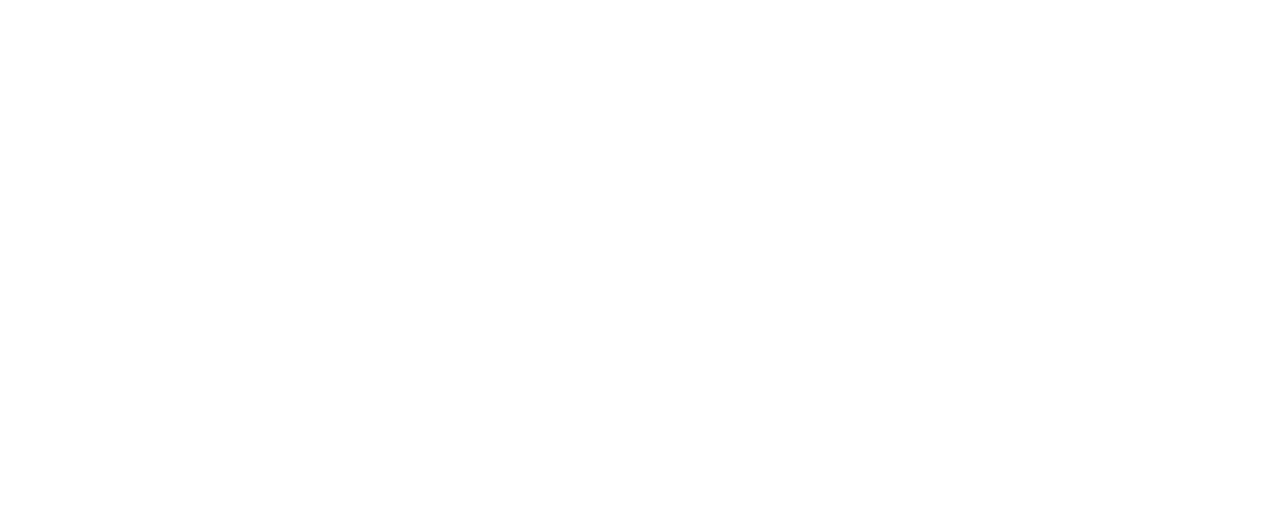
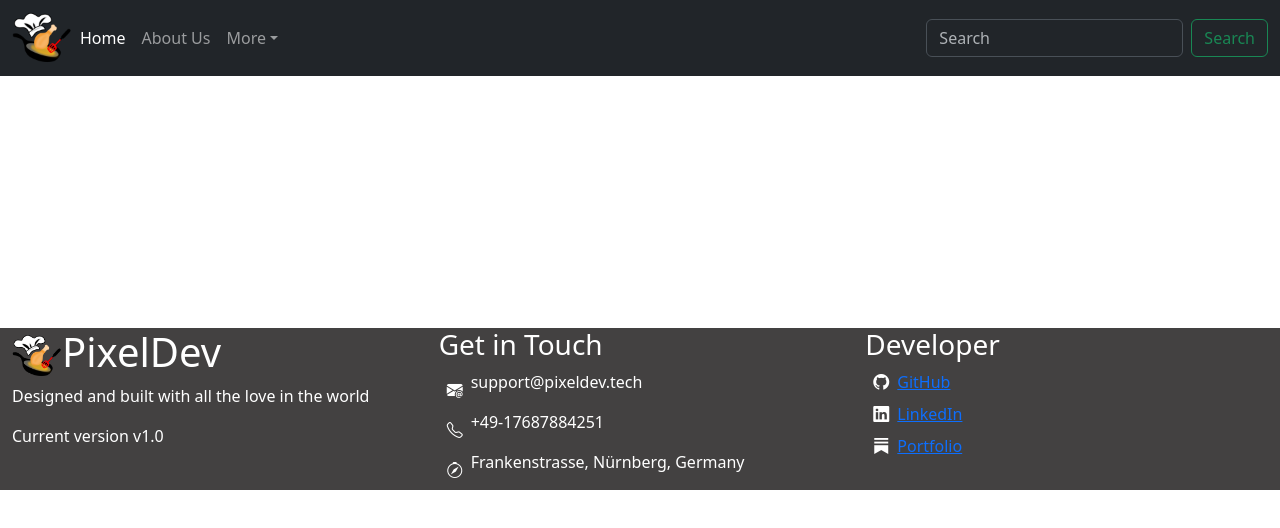
Before and after one commit to arjungirish01/Gastronomy, a React (Create React App) app: page /recipe in a window 1280 px wide. Before the commit this address had no page. Shown: the top 528 px of the page. Built offline with nearby package versions, Linux system fonts and the light colour scheme; the HTML template or start-up script is replaced by a standard one.

Commit message:
Recipe created and routing done

```diff
--- a/src/App.css
+++ b/src/App.css
@@ -0,0 +1,9 @@
+.main-container{
+  display:flex;
+  flex-direction:column;
+  min-height: 100vh;
+}
+
+.footer{
+  margin-top:auto;
+}
--- a/src/App.js
+++ b/src/App.js
@@ -1,13 +1,24 @@
 import './App.css';
 import Home from "./components/Home.js"
 import {Route,Routes} from "react-router-dom"
-import Header from "./components/Header.js";
+import Recipe from "./components/Recipe.js";
+import data from "./data";
 
 function App() {
+  const recipeElements=data.map(item=>(
+    <Route path={`/recipe/${item.id}`} element={<Recipe itemId={item.id} key={item.id}/>} />
+  ))
   return (
-    <Routes>
-        <Route path="/" element={<Home />} />
-    </Routes>
+    <div className="main-container">
+      <Routes>
+        <Route>
+            <Route path="/" element={<Home />} />
+            <Route path="/recipe" element={<Recipe />} />
+            {recipeElements}
+        </Route>
+      </Routes>
+    </div>
+
   );
 }
 
--- a/src/components/Footer.js
+++ b/src/components/Footer.js
@@ -4,7 +4,7 @@
 
 export default function Footer(){
   return(
-    <div className="footer container-fluid mt-5 mb-3" style={{'color':'white','backgroundColor':'rgb(67, 65, 65)'}}>
+    <div className="footer container-fluid mt-5 mb-0" style={{'color':'white','backgroundColor':'rgb(67, 65, 65)','marginTop':'auto'}}>
         <div className="row">
             <div className="col-4">
                 <div className="about">
--- a/src/components/Home.js
+++ b/src/components/Home.js
@@ -5,13 +5,15 @@
 import Header from "./Header.js";
 import Carousel from "./Carousel.js"
 import Footer from "./Footer.js";
+import Recipe from "./Recipe.js";
+import {Link} from "react-router-dom";
 import "./CSS/Home.css";
 
 
 export default function Home(){
 
   let cardElement=data.map((data,index)=>(
-    <div className="col-lg-4 col-sm-12 col-md-6">
+    <div className="col-lg-4 col-sm-12 col-md-6" key={index}>
         <div className="card m-2 cards" style={{"width": "19rem",'height':'34rem','border':'2px'}} key={index}>
       <img src={data.img} className="card-img-top" alt="food" style={{'width':'100%','height':'200px'}} />
       <div className="card-body">
@@ -20,7 +22,7 @@
         <p className="card-text ">{data.desc}</p>
         </div>
         <div className="text-center">
-        <a href="#" className="btn btn-primary mt-2">Recipe and More</a>
+        <Link to={`/recipe/${data.id}`}  className="btn btn-primary mt-2">Recipe and More</Link>
         </div>
       </div>
     </div>
--- /dev/null
+++ b/src/components/Recipe.js
@@ -0,0 +1,15 @@
+import React from "react";
+import data from "../data";
+import Header from "./Header.js";
+import Footer from "./Footer.js";
+
+export default function Recipe(prop){
+    console.log(prop);
+  return (
+    <div className="container-fluid p-0" style={{'color':'white'}}>
+        <Header />
+        <h1 classname="h1" style={{'marginTop':'5rem','marginBottom':'200px'}}>Recipe</h1>
+        <Footer className="mt-2" />
+    </div>
+  )
+}
--- /dev/null
+++ b/src/cooking.js
@@ -0,0 +1,6 @@
+const cooking=[
+  {
+
+}];
+
+export default cooking;
--- a/src/data.js
+++ b/src/data.js
@@ -8,33 +8,39 @@
 const data=[{
   img:biriyani,
   title:'Hyderabadi Biriyani: India',
-  desc:`Hyderabadi Biryani is a fragrant and flavorful South Indian rice dish made with aromatic Basmati rice, tender meat (usually chicken or mutton), and a blend of spices. It's renowned for its unique cooking method, which involves layering marinated meat and partially cooked rice before slow-cooking to perfection.`
+  desc:`Hyderabadi Biryani is a fragrant and flavorful South Indian rice dish made with aromatic Basmati rice, tender meat (usually chicken or mutton), and a blend of spices. It's renowned for its unique cooking method, which involves layering marinated meat and partially cooked rice before slow-cooking to perfection.`,
+  id:1
 
 },
 {
   img:pasta,
   title:'Parmesan Chicken Pasta: Italy',
-  desc:`Parmesan chicken pasta is a mouthwatering Italian dish. It consists of tender, breaded chicken perched atop a bed of perfectly cooked pasta, all lavishly coated in a rich and creamy Parmesan sauce. This satisfying meal harmonizes diverse flavors and textures for a delightful dining experience.`
+  desc:`Parmesan chicken pasta is a mouthwatering Italian dish. It consists of tender, breaded chicken perched atop a bed of perfectly cooked pasta, all lavishly coated in a rich and creamy Parmesan sauce. This satisfying meal harmonizes diverse flavors and textures for a delightful dining experience.`,
+  id:2
 },
 {
   img:sundayroast,
   title:'Sunday Roast: England',
-  desc:`Sunday roast is a quintessential English dish, cherished for generations. It features roasted meat, often beef, served with crispy Yorkshire puddings, roasted vegetables, and rich gravy. This hearty meal is a Sunday tradition, bringing families together for a comforting and flavorsome feast.`
+  desc:`Sunday roast is a quintessential English dish, cherished for generations. It features roasted meat, often beef, served with crispy Yorkshire puddings, roasted vegetables, and rich gravy. This hearty meal is a Sunday tradition, bringing families together for a comforting and flavorsome feast.`,
+  id:3
 },
 {
   img:ramen,
   title:'Ramen: Japan',
-  desc:`Ramen, a beloved Japanese culinary treasure, is a steaming bowl of noodles immersed in flavorful broth. This dish offers countless regional variations, with toppings like tender chashu pork, soft-boiled eggs, and nori seaweed. It embodies a harmonious blend of umami and comfort, satisfying palates worldwide.`
+  desc:`Ramen, a beloved Japanese culinary treasure, is a steaming bowl of noodles immersed in flavorful broth. This dish offers countless regional variations, with toppings like tender chashu pork, soft-boiled eggs, and nori seaweed. It embodies a harmonious blend of umami and comfort, satisfying palates worldwide.`,
+  id:4
 },
 {
   img:kebab,
   title:'Kofte Kebab: Turkey',
-  desc:`Ramen, a beloved Japanese culinary treasure, is a steaming bowl of noodles immersed in flavorful broth. This dish offers countless regional variations, with toppings like tender chashu pork, soft-boiled eggs, and nori seaweed. It embodies a harmonious blend of umami and comfort, satisfying palates worldwide.`
+  desc:`Ramen, a beloved Japanese culinary treasure, is a steaming bowl of noodles immersed in flavorful broth. This dish offers countless regional variations, with toppings like tender chashu pork, soft-boiled eggs, and nori seaweed. It embodies a harmonious blend of umami and comfort, satisfying palates worldwide.`,
+  id:5
 },
 {
   img:nasi,
   title:'Nasi Lemak: Malasyia',
-  desc:`Nasi lemak is an iconic Malaysian dish, a flavorful symphony of coconut rice, sambal chili, crispy anchovies, peanuts, and hard-boiled or fried egg. It epitomizes Malaysia's diverse culinary culture, delivering a sweet, spicy, and fragrant blend that delights locals and captivates visitors.`
+  desc:`Nasi lemak is an iconic Malaysian dish, a flavorful symphony of coconut rice, sambal chili, crispy anchovies, peanuts, and hard-boiled or fried egg. It epitomizes Malaysia's diverse culinary culture, delivering a sweet, spicy, and fragrant blend that delights locals and captivates visitors.`,
+  id:6
 }]
 
 export default data;
```
